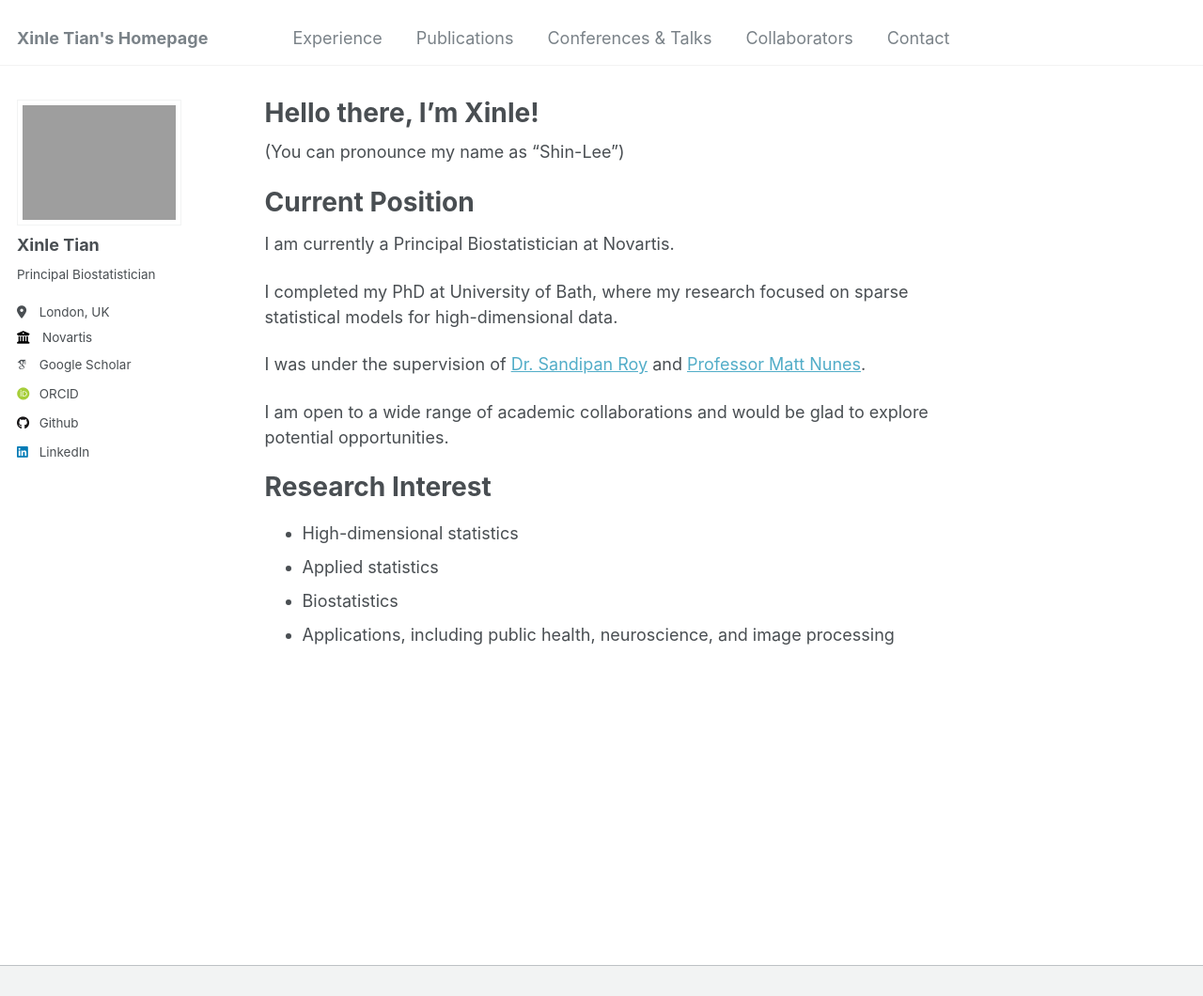
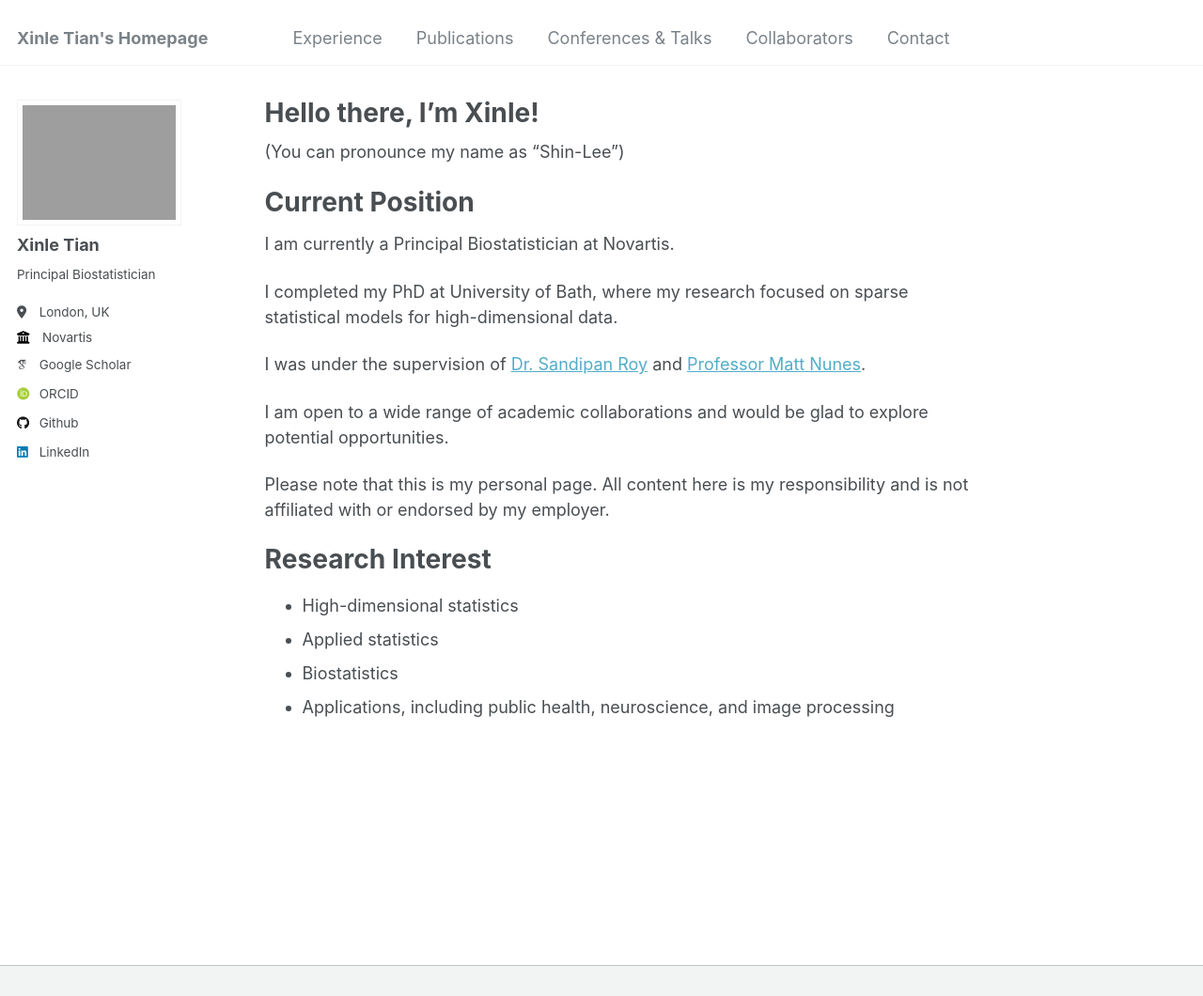
Before and after one commit to xinlet/xinlet.github.io, a Jekyll site: the page built from _pages/about.md, in a window 1280 px wide and 1200 px high, cut to the strip 0-1060 px from the top of the window. Shown: the whole strip at 94% size. Built offline with Jekyll 4.4.1, drawn with Linux system fonts in a browser that asks for light colours; some web fonts are replaced.

Commit message:
Update about.md

```diff
--- a/_pages/about.md
+++ b/_pages/about.md
@@ -20,6 +20,8 @@ I was under the supervision of [Dr. Sandipan Roy](https://sites.google.com/view/
 
 I am open to a wide range of academic collaborations and would be glad to explore potential opportunities.
 
+Please note that this is my personal page. All content here is my responsibility and is not affiliated with or endorsed by my employer.
+
 Research Interest
 ======
 * High-dimensional statistics
```
